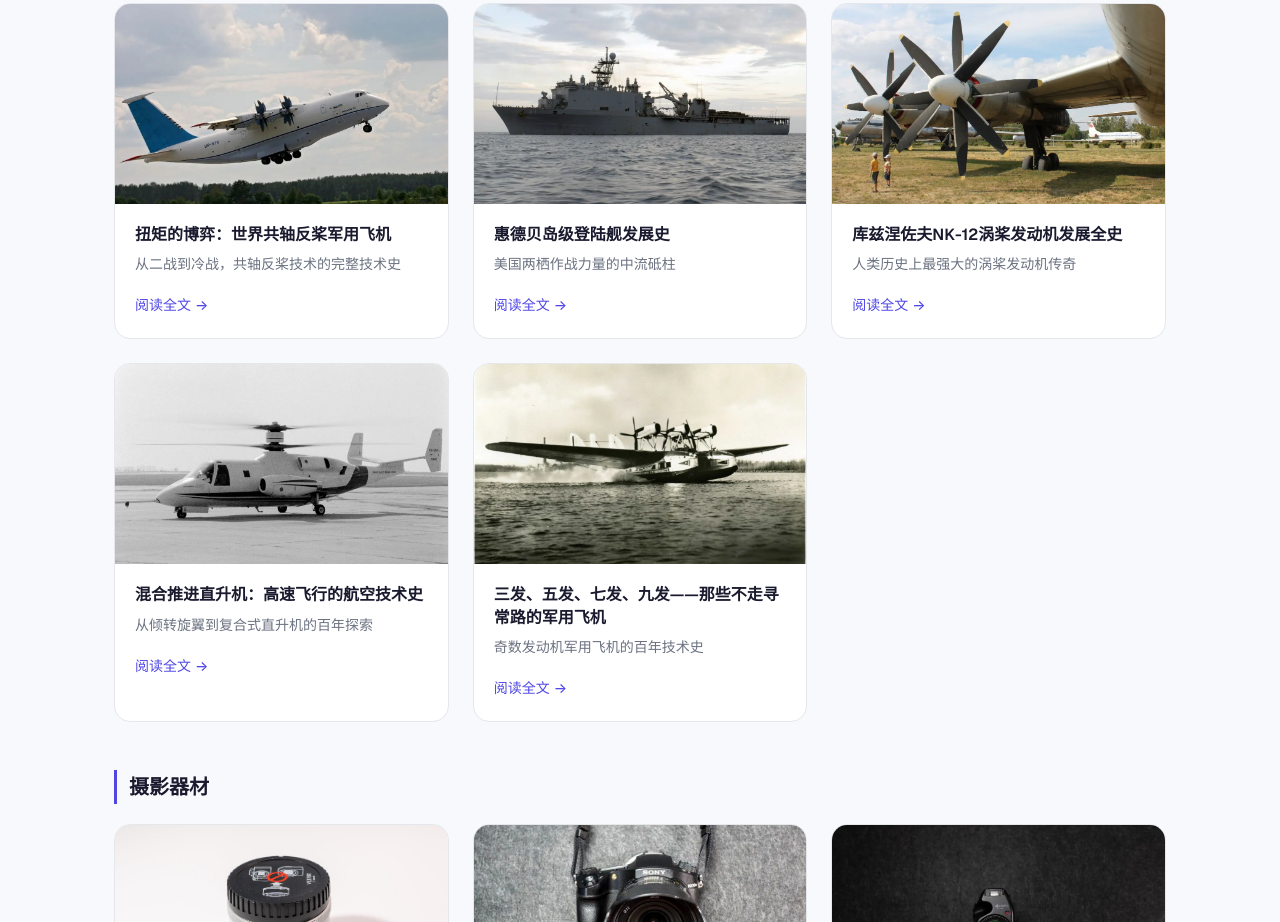
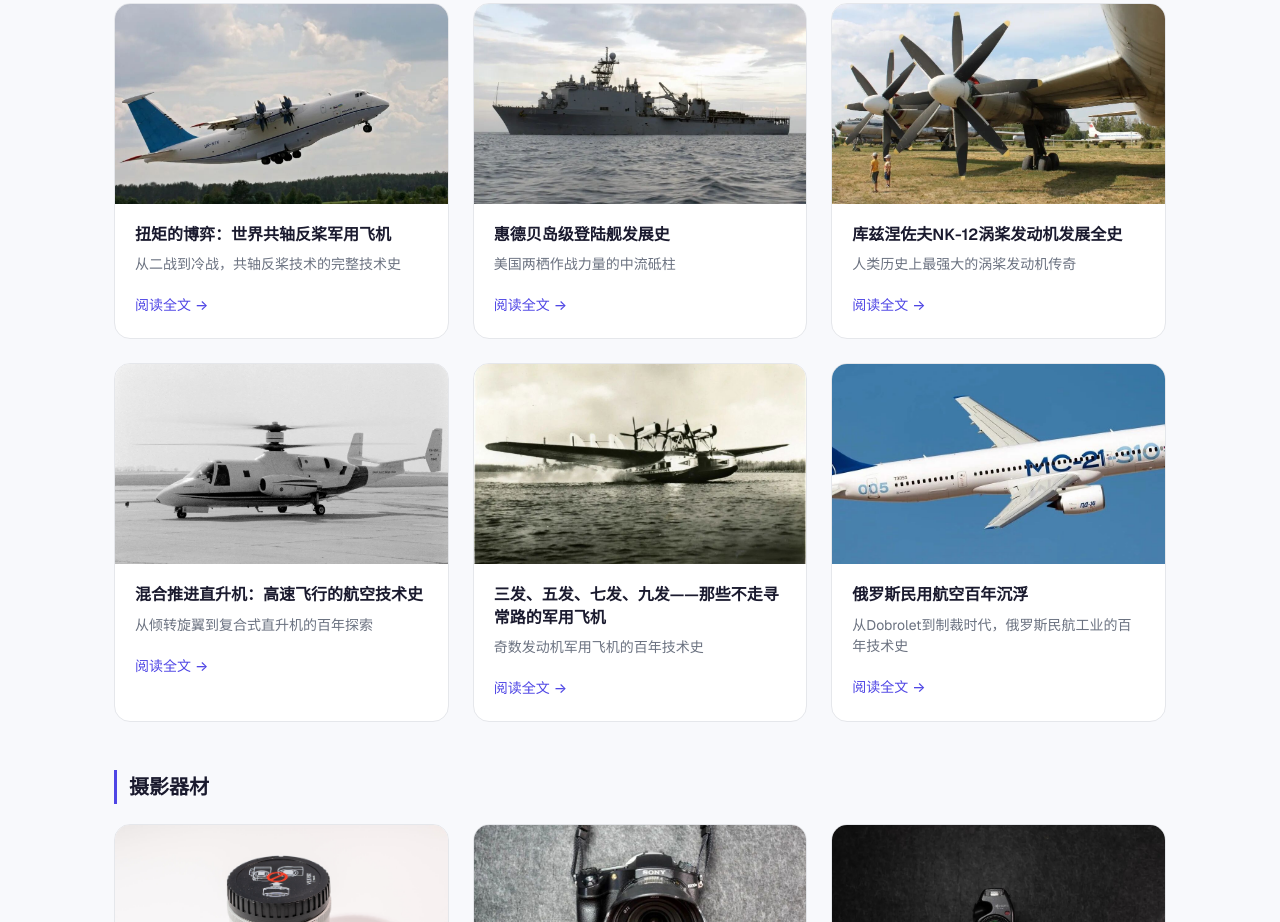
Before and after one commit to HazardSun/personal-portfolio, a plain HTML site: page index.html in a window 1280 px wide. Shown: the part 1069-1991 px from the top of the page. Drawn offline with nearby package versions, Linux system fonts and the light colour scheme.

Commit message:
feat: add russian civil aviation article

```diff
--- a/index.html
+++ b/index.html
@@ -41,7 +41,7 @@
                         <span class="stat-label">摄影经验</span>
                     </div>
                     <div class="stat">
-                            <span class="stat-num">12篇</span>
+                            <span class="stat-num">13篇</span>
                         <span class="stat-label">原创作品</span>
                     </div>
                     <div class="stat">
@@ -119,6 +119,17 @@
                             <h3 class="work-title">三发、五发、七发、九发——那些不走寻常路的军用飞机</h3>
                             <p class="work-summary">奇数发动机军用飞机的百年技术史</p>
                             <a href="https://mp.weixin.qq.com/s/sFLjtBoL4pijsgdv1EL0pQ" target="_blank" class="work-link">阅读全文</a>
+                        </div>
+                    </article>
+
+                    <article class="work-card">
+                        <div class="work-cover">
+                            <img src="assets/russian-civil-aviation.jpg" alt="俄罗斯民用航空">
+                        </div>
+                        <div class="work-body">
+                            <h3 class="work-title">俄罗斯民用航空百年沉浮</h3>
+                            <p class="work-summary">从Dobrolet到制裁时代，俄罗斯民航工业的百年技术史</p>
+                            <a href="https://mp.weixin.qq.com/s/BiLEpoDRMWCxkXUM7oj2SA" target="_blank" class="work-link">阅读全文</a>
                         </div>
                     </article>
                 </div>
```
Also changed, not shown: assets/russian-civil-aviation.jpg (added).
